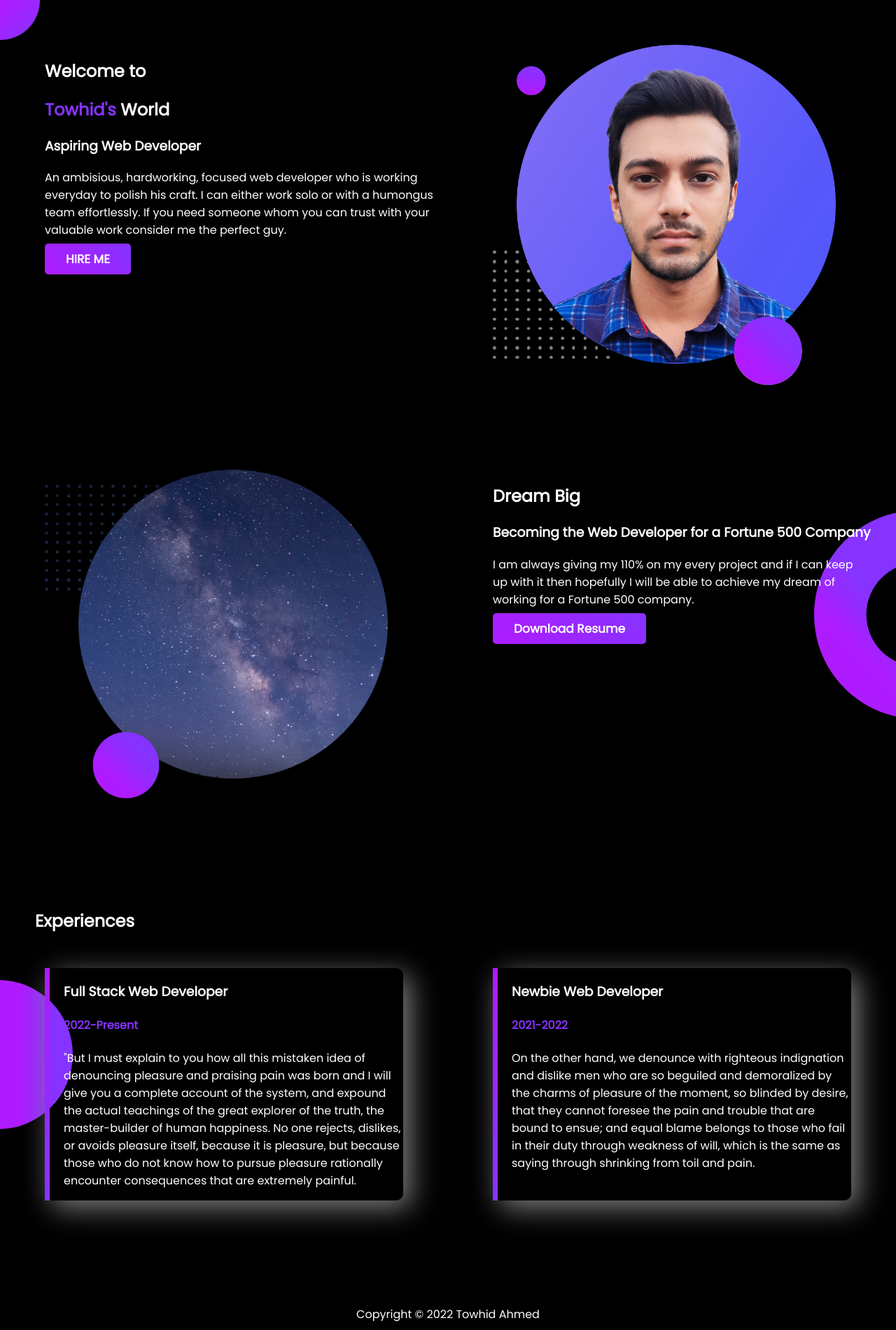
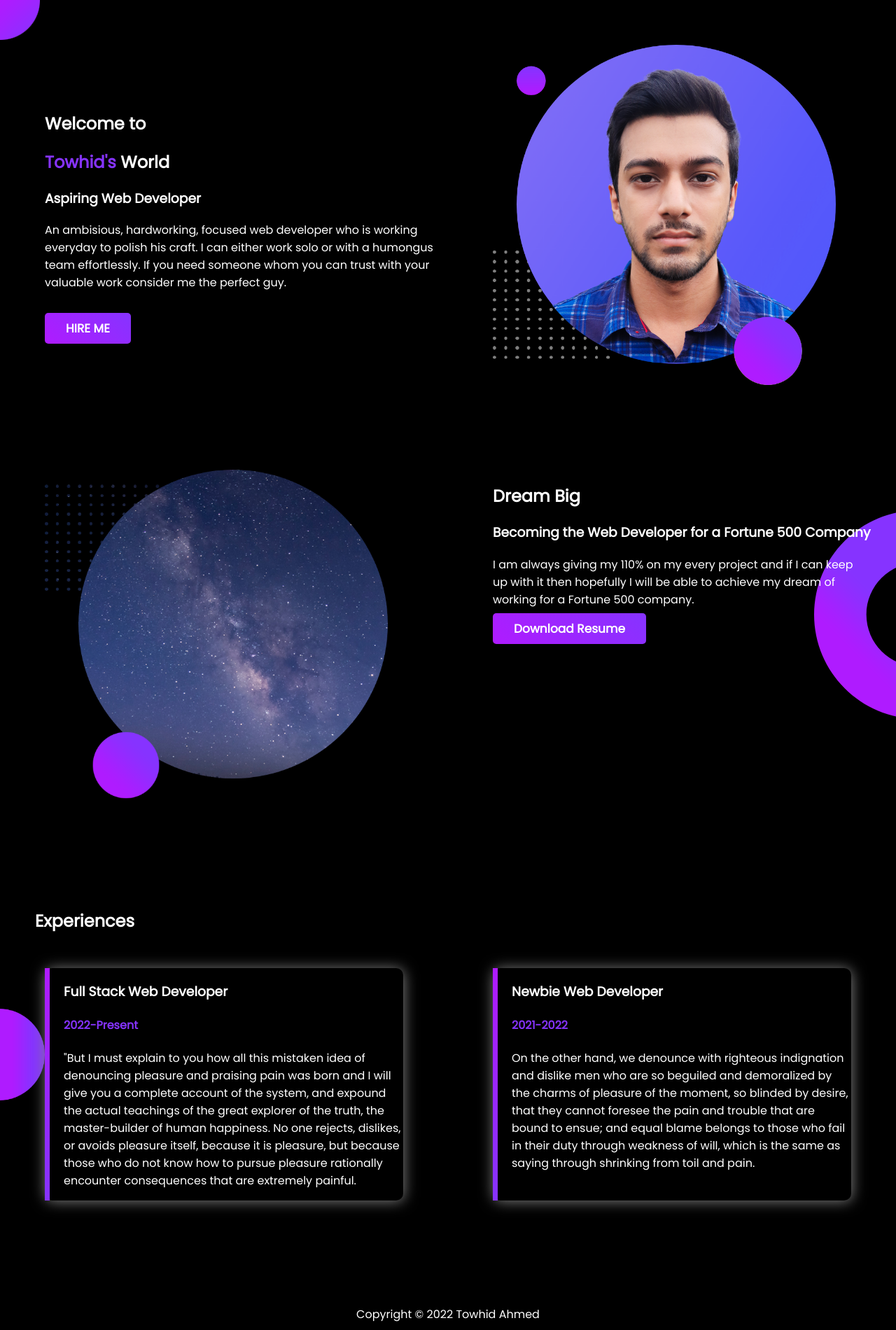
Before and after one commit to t0wh1d/developer-portfolio, a plain HTML site: page index.html in a window 1280 px wide. Shown: the whole page at 70% size. Drawn offline with Linux system fonts and the light colour scheme.

Commit message:
experience circle size fix

```diff
--- a/css/style.css
+++ b/css/style.css
@@ -40,6 +40,12 @@ body{
     background-repeat: no-repeat;
     color: white;
 }
+#topp{
+    margin-bottom: 40px;
+}
+.topleft{
+    margin-top: 75px;
+}
 .dp{
     transition-duration: 1s;
 }
@@ -52,7 +58,7 @@ body{
     transition-duration: 1s;
 }
 .experience-item{
-    box-shadow: 10px 10px 40px grey;
+    box-shadow: 1px 1px 20px grey;
     width: 40%;
     margin-left: 5%;
     margin-right: 5%;
@@ -61,6 +67,7 @@ body{
 }
 .experience-area{
     background-image: url(../images/exp-bg.png);
+    background-size: 5%;
     background-position: left;
     background-repeat: no-repeat;
     margin-top: 150px;
--- a/index.html
+++ b/index.html
@@ -14,11 +14,11 @@
 
 <body>
     <section class="top-banner flexible-container">
-        <div class="half-width">
+        <div class="half-width topleft">
             <h1>Welcome to</h1>
             <h1><span class="acc-col">Towhid's</span> World</h1>
             <h3>Aspiring Web Developer</h3>
-            <p>An ambisious, hardworking, focused web developer who is working everyday to polish his craft. I
+            <p id="topp">An ambisious, hardworking, focused web developer who is working everyday to polish his craft. I
                 can
                 either work solo or with a humongus team effortlessly. If you need someone whom you can trust with your
                 valuable work consider me the perfect guy.</p>
```
